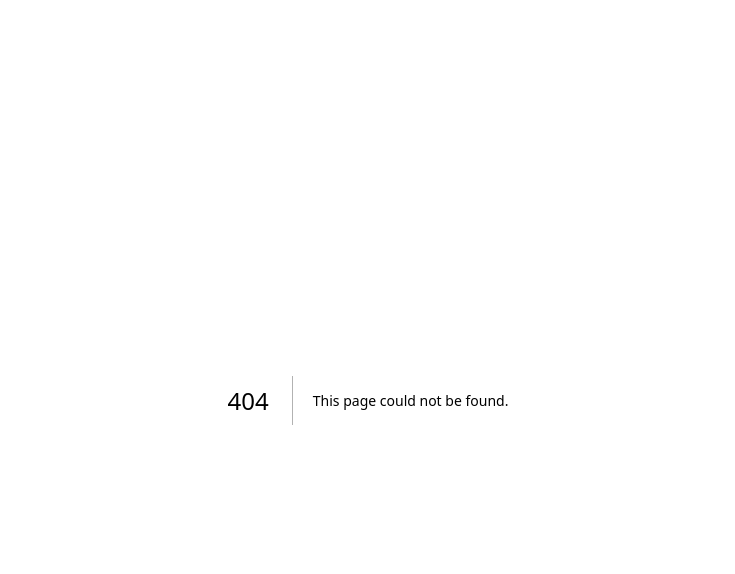
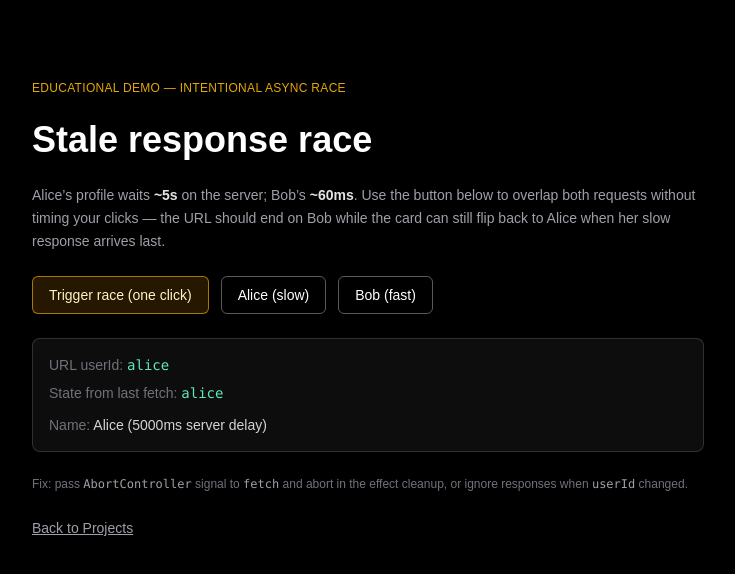
Before and after one commit to Priyanshu8023/portfolio, a Next.js app: page /race-bug-demo in a window 1280 px wide. Before the commit this address had no page. Shown: the top 574 px of the page, without its empty margins (272-1007 px from the left). Built offline with nearby package versions, Linux system fonts and the light colour scheme.

Commit message:
add issue

```diff
--- /dev/null
+++ b/app/api/demo/profile/route.ts
@@ -0,0 +1,33 @@
+import { NextRequest, NextResponse } from "next/server";
+
+function delayForUserId(userId: string): number {
+  const id = userId.toLowerCase();
+  // Wide gap makes the stale-response race easy to hit in one click.
+  if (id === "alice" || id === "slow") return 5000;
+  if (id === "bob" || id === "fast") return 60;
+  return 800;
+}
+
+export async function GET(request: NextRequest) {
+  const raw = request.nextUrl.searchParams.get("userId") ?? "";
+  const userId = /^[a-z0-9_-]{1,32}$/i.test(raw) ? raw : "invalid";
+
+  const delayMs = delayForUserId(userId);
+  await new Promise((resolve) => setTimeout(resolve, delayMs));
+
+  if (userId === "invalid") {
+    return NextResponse.json(
+      { userId: "invalid", name: "Invalid user id", delayMs },
+      { status: 400 }
+    );
+  }
+
+  const label =
+    userId.charAt(0).toUpperCase() + userId.slice(1).toLowerCase();
+
+  return NextResponse.json({
+    userId,
+    name: `${label} (${delayMs}ms server delay)`,
+    delayMs,
+  });
+}
--- a/app/projects/page.tsx
+++ b/app/projects/page.tsx
@@ -19,12 +19,20 @@ export default function ProjectsPage() {
             </li>
           ))}
         </ul>
-        <Link
-          href="/"
-          className="mt-10 inline-block rounded-md border border-white/35 px-5 py-2 text-sm hover:bg-white hover:text-black transition-colors"
-        >
-          Back to Home
-        </Link>
+        <div className="mt-10 flex flex-wrap gap-4">
+          <Link
+            href="/race-bug-demo"
+            className="inline-block rounded-md border border-amber-500/40 px-5 py-2 text-sm text-amber-200/90 hover:bg-amber-500/20 transition-colors"
+          >
+            Demo: async race bug
+          </Link>
+          <Link
+            href="/"
+            className="inline-block rounded-md border border-white/35 px-5 py-2 text-sm hover:bg-white hover:text-black transition-colors"
+          >
+            Back to Home
+          </Link>
+        </div>
       </div>
     </main>
   );
--- /dev/null
+++ b/app/race-bug-demo/page.tsx
@@ -0,0 +1,14 @@
+import { Suspense } from "react";
+import RaceBugDemo from "@/components/RaceBugDemo";
+
+export default function RaceBugDemoPage() {
+  return (
+    <Suspense
+      fallback={
+        <div className="min-h-screen bg-black p-8 text-white">Loading…</div>
+      }
+    >
+      <RaceBugDemo />
+    </Suspense>
+  );
+}
--- /dev/null
+++ b/components/RaceBugDemo.tsx
@@ -0,0 +1,133 @@
+"use client";
+
+/**
+ * Intentional bug: fetches in useEffect without AbortController or stale guards.
+ * If you switch from Alice (slow) to Bob (fast), Bob’s response can arrive first
+ * and then Alice’s late response overwrites state — URL shows Bob but UI shows Alice.
+ * `npm run build` passes because this is a runtime ordering issue, not a type error.
+ */
+import { useEffect, useState } from "react";
+import Link from "next/link";
+import { useRouter, useSearchParams } from "next/navigation";
+
+type Profile = { userId: string; name: string; delayMs: number };
+
+export default function RaceBugDemo() {
+  const router = useRouter();
+  const searchParams = useSearchParams();
+  const userId = searchParams.get("userId") ?? "alice";
+  const [profile, setProfile] = useState<Profile | null>(null);
+  const [loading, setLoading] = useState(false);
+
+  /** Starts the slow Alice request, then jumps to Bob before Alice finishes — overlap every time. */
+  const triggerRaceInOneClick = () => {
+    router.replace("/race-bug-demo?userId=alice");
+    setTimeout(() => {
+      router.replace("/race-bug-demo?userId=bob");
+    }, 15);
+  };
+
+  useEffect(() => {
+    setLoading(true);
+    setProfile(null);
+
+    fetch(`/api/demo/profile?userId=${encodeURIComponent(userId)}`)
+      .then(async (r) => {
+        const data = (await r.json()) as Profile;
+        return r.ok ? data : null;
+      })
+      .then((data) => {
+        if (data) setProfile(data);
+      })
+      .finally(() => setLoading(false));
+  }, [userId]);
+
+  const mismatch =
+    profile !== null && profile.userId.toLowerCase() !== userId.toLowerCase();
+
+  return (
+    <main className="min-h-screen bg-black px-6 py-20 text-white md:px-12">
+      <div className="mx-auto max-w-2xl space-y-6">
+        <p className="text-xs uppercase tracking-wide text-amber-400/90">
+          Educational demo — intentional async race
+        </p>
+        <h1 className="text-3xl font-semibold md:text-4xl">
+          Stale response race
+        </h1>
+        <p className="text-sm leading-relaxed text-zinc-400">
+          Alice’s profile waits <strong className="text-zinc-200">~5s</strong> on
+          the server; Bob’s <strong className="text-zinc-200">~60ms</strong>. Use
+          the button below to overlap both requests without timing your clicks —
+          the URL should end on Bob while the card can still flip back to Alice
+          when her slow response arrives last.
+        </p>
+
+        <div className="flex flex-wrap gap-3">
+          <button
+            type="button"
+            onClick={triggerRaceInOneClick}
+            className="rounded-md border border-amber-400/60 bg-amber-500/15 px-4 py-2 text-sm font-medium text-amber-100 hover:bg-amber-500/25 transition-colors"
+          >
+            Trigger race (one click)
+          </button>
+          <Link
+            href="/race-bug-demo?userId=alice"
+            className="rounded-md border border-white/35 px-4 py-2 text-sm hover:bg-white hover:text-black transition-colors"
+          >
+            Alice (slow)
+          </Link>
+          <Link
+            href="/race-bug-demo?userId=bob"
+            className="rounded-md border border-white/35 px-4 py-2 text-sm hover:bg-white hover:text-black transition-colors"
+          >
+            Bob (fast)
+          </Link>
+        </div>
+
+        <div className="rounded-lg border border-white/15 bg-white/5 p-4 text-sm">
+          <p>
+            <span className="text-zinc-500">URL userId:</span>{" "}
+            <code className="text-emerald-300">{userId}</code>
+          </p>
+          <p className="mt-2">
+            <span className="text-zinc-500">State from last fetch:</span>{" "}
+            {loading ? (
+              <span className="text-zinc-400">Loading…</span>
+            ) : profile ? (
+              <code className="text-emerald-300">{profile.userId}</code>
+            ) : (
+              <span className="text-zinc-400">—</span>
+            )}
+          </p>
+          {mismatch && (
+            <p className="mt-3 text-amber-300">
+              Mismatch: UI reflects user{" "}
+              <strong>{profile?.userId}</strong> but URL is{" "}
+              <strong>{userId}</strong>.
+            </p>
+          )}
+          {!loading && profile && (
+            <p className="mt-3 text-zinc-300">
+              <span className="text-zinc-500">Name:</span> {profile.name}
+            </p>
+          )}
+        </div>
+
+        <p className="text-xs text-zinc-500">
+          Fix: pass{" "}
+          <code className="text-zinc-400">AbortController</code> signal to{" "}
+          <code className="text-zinc-400">fetch</code> and abort in the effect
+          cleanup, or ignore responses when{" "}
+          <code className="text-zinc-400">userId</code> changed.
+        </p>
+
+        <Link
+          href="/projects"
+          className="inline-block text-sm text-zinc-400 underline hover:text-white"
+        >
+          Back to Projects
+        </Link>
+      </div>
+    </main>
+  );
+}
```
